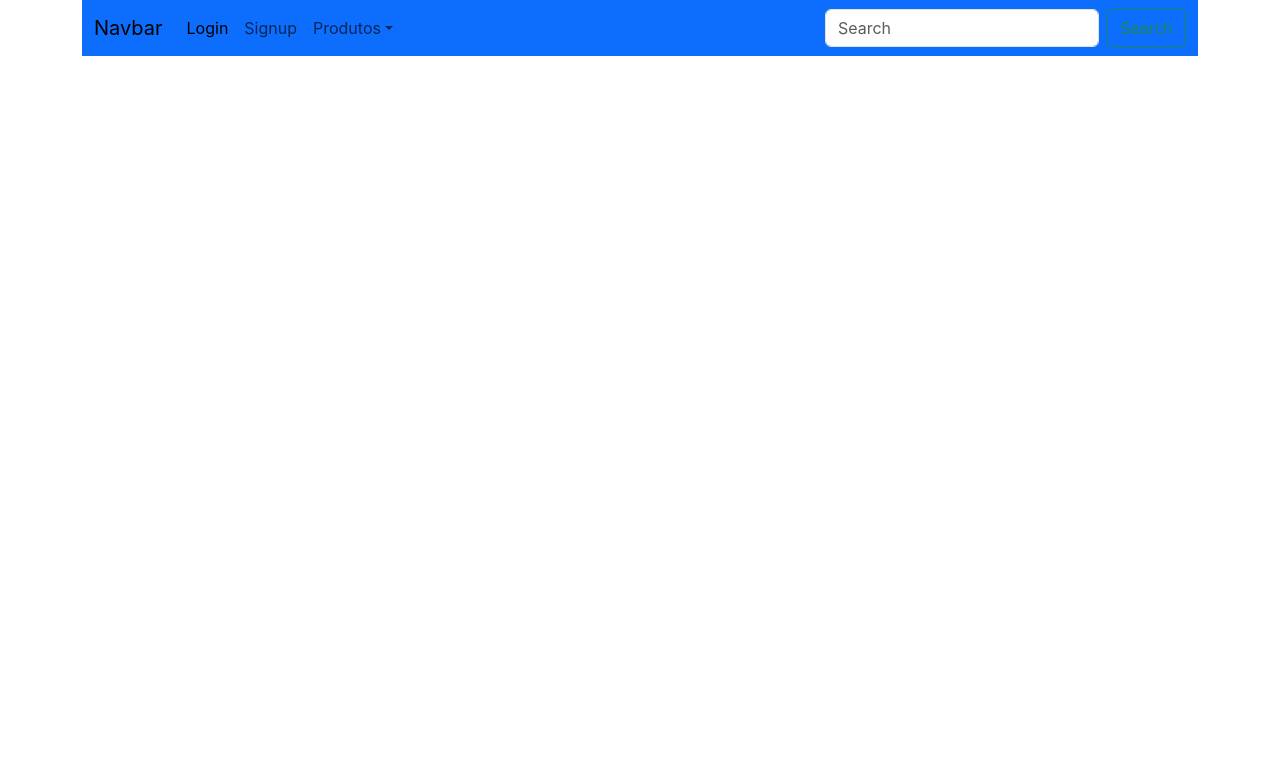
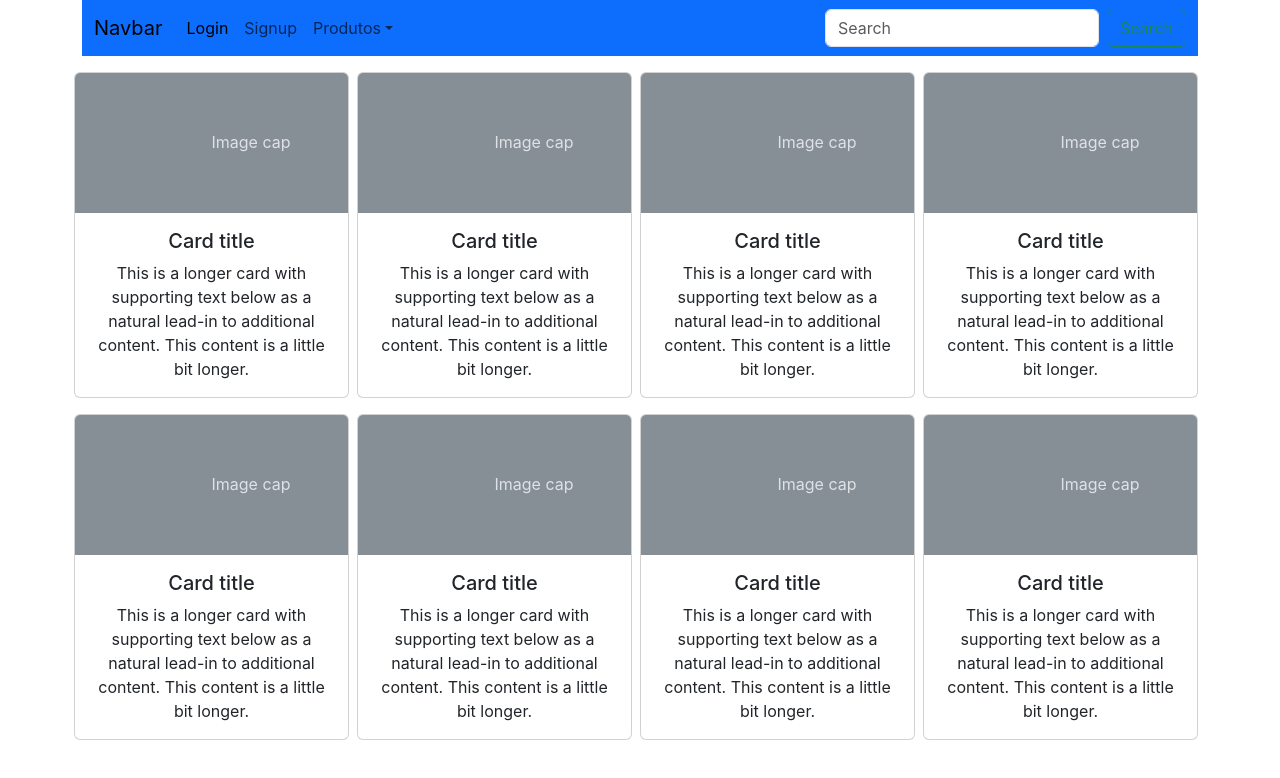
Before and after one commit to gleideveloper/FrontendREACT, a React (Create React App) app: page / in a window 1280 px wide. Shown: the top 778 px of the page. Built offline with nearby package versions, Linux system fonts and the light colour scheme.

Commit message:
Adicionamento o componente Card e CardList

```diff
--- a/src/App.js
+++ b/src/App.js
@@ -8,6 +8,7 @@ class App extends Component {
         return (
             <div className="container text-center">
                 <Navbar/>
+                <CardList/>
             </div>
         )
     }
--- /dev/null
+++ b/src/components/Card.js
@@ -0,0 +1,47 @@
+import React, {Component} from 'react'
+const CardImage = () =>{
+    return(
+        <svg className="bd-placeholder-img card-img-top" width="100%" height="140"
+             xmlns="http://www.w3.org/2000/svg" role="img" aria-label="Placeholder: Image cap"
+             preserveAspectRatio="xMidYMid slice" focusable="false"><title>Placeholder</title>
+            <rect width="100%" height="100%" fill="#868e96"></rect>
+            <text x="50%" y="50%" fill="#dee2e6" dy=".3em">Image cap</text>
+        </svg>
+    );
+}
+
+const CardBody = () =>{
+    return (
+        <div className="card">
+            <CardImage/>
+            <div className="card-body">
+                <h5 className="card-title">Card title</h5>
+                <p className="card-text">This is a longer card with supporting text below as a natural
+                    lead-in to additional content. This content is a little bit longer.</p>
+            </div>
+        </div>
+    );
+}
+
+class Card extends Component {
+    render() {
+        return (
+            <div className="row row-cols-1 row-cols-md-4 g-2">
+                <div className="col">
+                    <CardBody/>
+                </div>
+                <div className="col">
+                    <CardBody/>
+                </div>
+                <div className="col">
+                    <CardBody/>
+                </div>
+                <div className="col">
+                    <CardBody/>
+                </div>
+            </div>
+        )
+    }
+}
+
+export default Card
--- /dev/null
+++ b/src/components/CardList.js
@@ -0,0 +1,15 @@
+import React, {Component} from 'react'
+import Card from "./Card";
+
+class CardList extends Component {
+    render() {
+        return (
+            <div className="row row-cols-1 row-cols-md-1">
+                <Card />
+                <Card />
+            </div>
+        );
+    }
+}
+
+export default CardList
```
